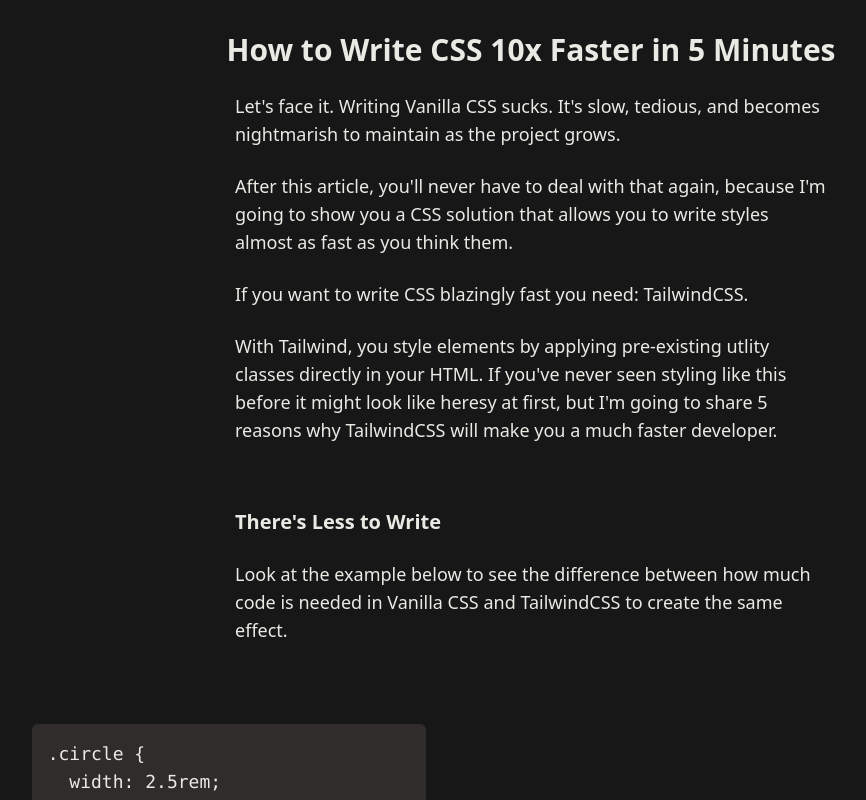
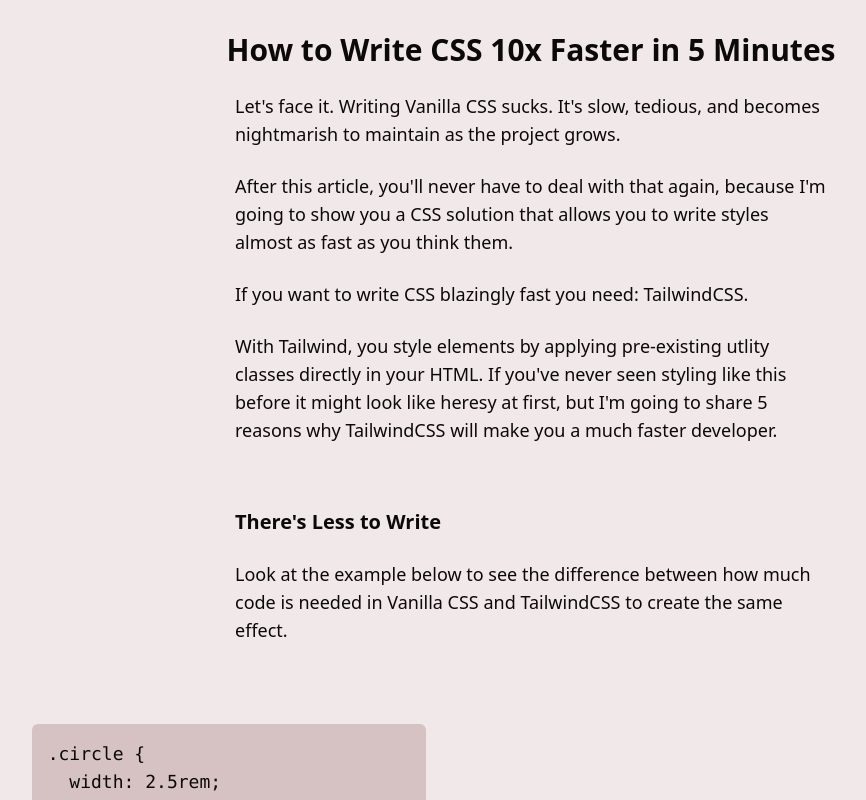
Before and after one commit to gabe-serna/vanilla-vs-tailwind, a React (Vite) app: page / in a window 1280 px wide. Shown: the top 800 px of the page, without its empty margins (109-975 px from the left). Built offline with nearby package versions, Linux system fonts and the light colour scheme.

Commit message:
Color Theme now matches System

```diff
--- a/src/App.tsx
+++ b/src/App.tsx
@@ -12,7 +12,7 @@
 
 function App() {
   return (
-    <ThemeProvider defaultTheme="dark" storageKey="vite-ui-theme">
+    <ThemeProvider defaultTheme="system" storageKey="vite-ui-theme">
       <section id="introduction">
         <Heading1>How to Write CSS 10x Faster in 5 Minutes</Heading1>
         <TextColumn>
--- a/src/components/theme-provider.tsx
+++ b/src/components/theme-provider.tsx
@@ -26,9 +26,7 @@
   storageKey = "vite-ui-theme",
   ...props
 }: ThemeProviderProps) {
-  const [theme, setTheme] = useState<Theme>(
-    () => (localStorage.getItem(storageKey) as Theme) || defaultTheme
-  );
+  const [theme, setTheme] = useState<Theme>(defaultTheme);
 
   useEffect(() => {
     const root = window.document.documentElement;
```
